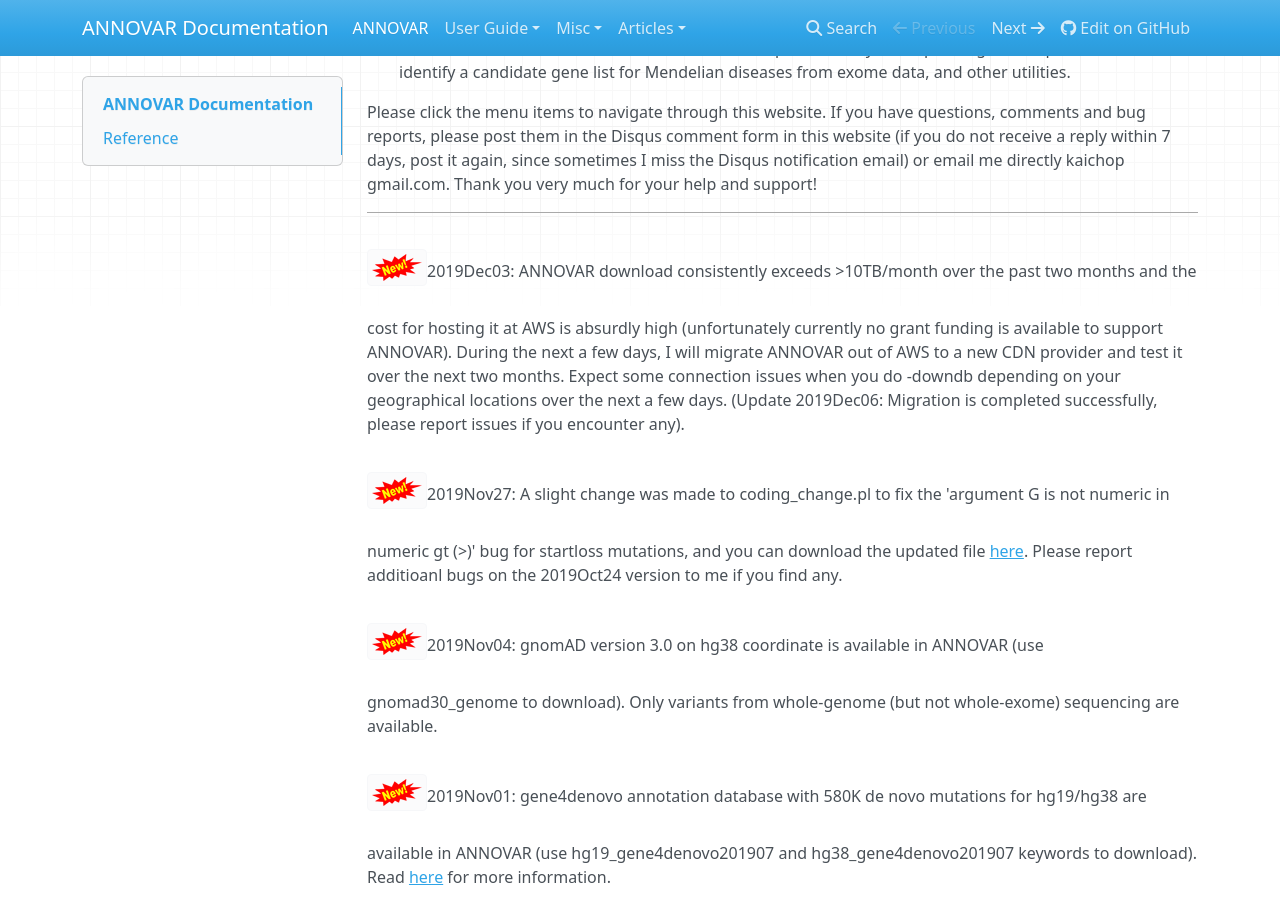
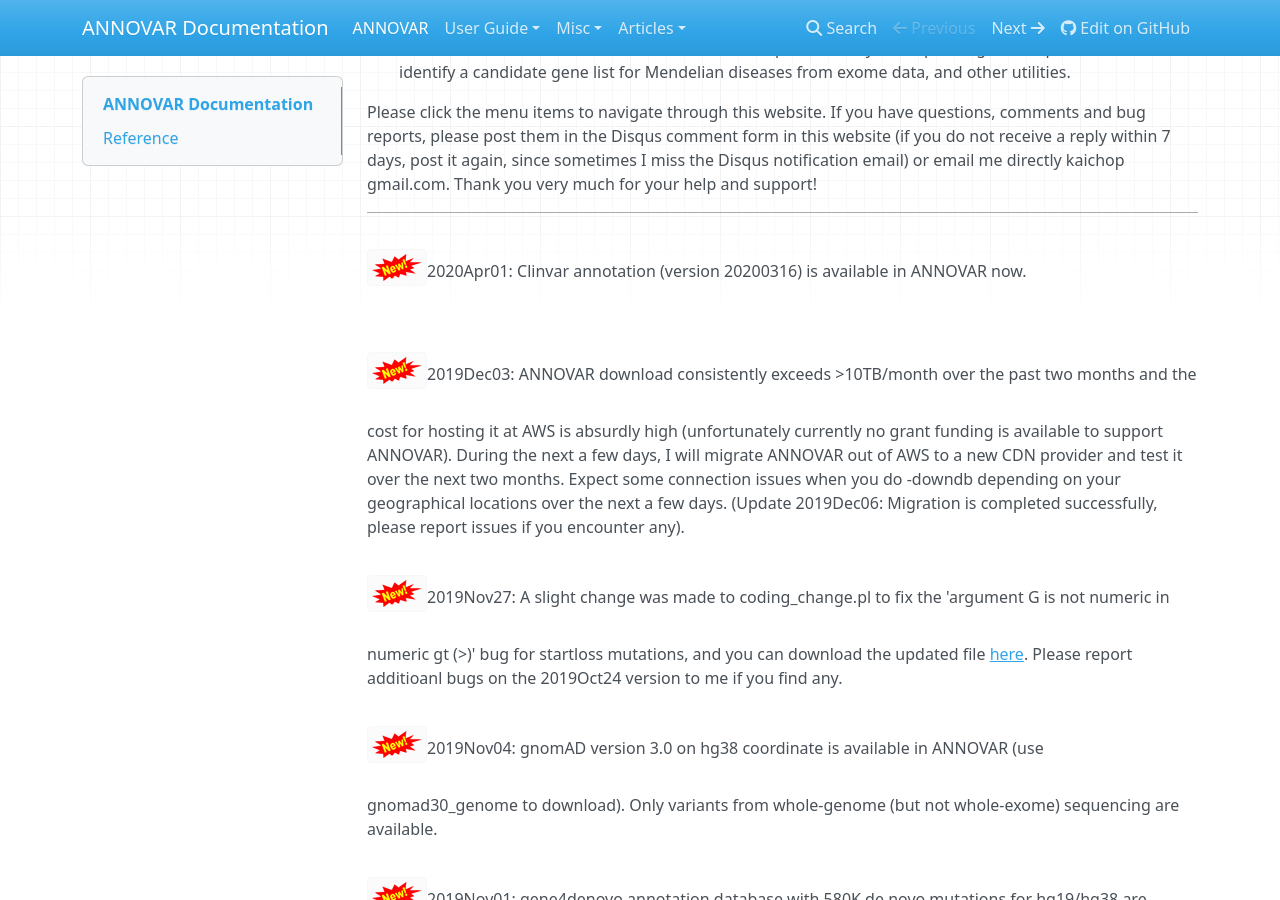
Before and after one commit to WGLab/doc-ANNOVAR, an MkDocs documentation site: the page built from docs/index.md, in a window 1280 px wide and 900 px high, scrolled down 522 px. Built offline with MkDocs 1.6.1, drawn with Linux system fonts in a browser that asks for light colours; nearby versions of some CDN libraries; old or Windows-style settings are respelled for this version of MkDocs.

Commit message:
Update index.md

```diff
--- a/docs/index.md
+++ b/docs/index.md
@@ -10,6 +10,8 @@ ANNOVAR is an efficient software tool to utilize update-to-date information to f
 Please click the menu items to navigate through this website. If you have questions, comments and bug reports, please post them in the Disqus comment form in this website (if you do not receive a reply within 7 days, post it again, since sometimes I miss the Disqus notification email) or email me directly kaichop gmail.com. Thank you very much for your help and support!
 
 ---
+
+![new](img/new.png)2020Apr01: Clinvar annotation (version 20200316) is available in ANNOVAR now.
 
 ![new](img/new.png)2019Dec03: ANNOVAR download consistently exceeds >10TB/month over the past two months and the cost for hosting it at AWS is absurdly high (unfortunately currently no grant funding is available to support ANNOVAR). During the next a few days, I will migrate ANNOVAR out of AWS to a new CDN provider and test it over the next two months. Expect some connection issues when you do -downdb depending on your geographical locations over the next a few days. (Update 2019Dec06: Migration is completed successfully, please report issues if you encounter any).
 
```
